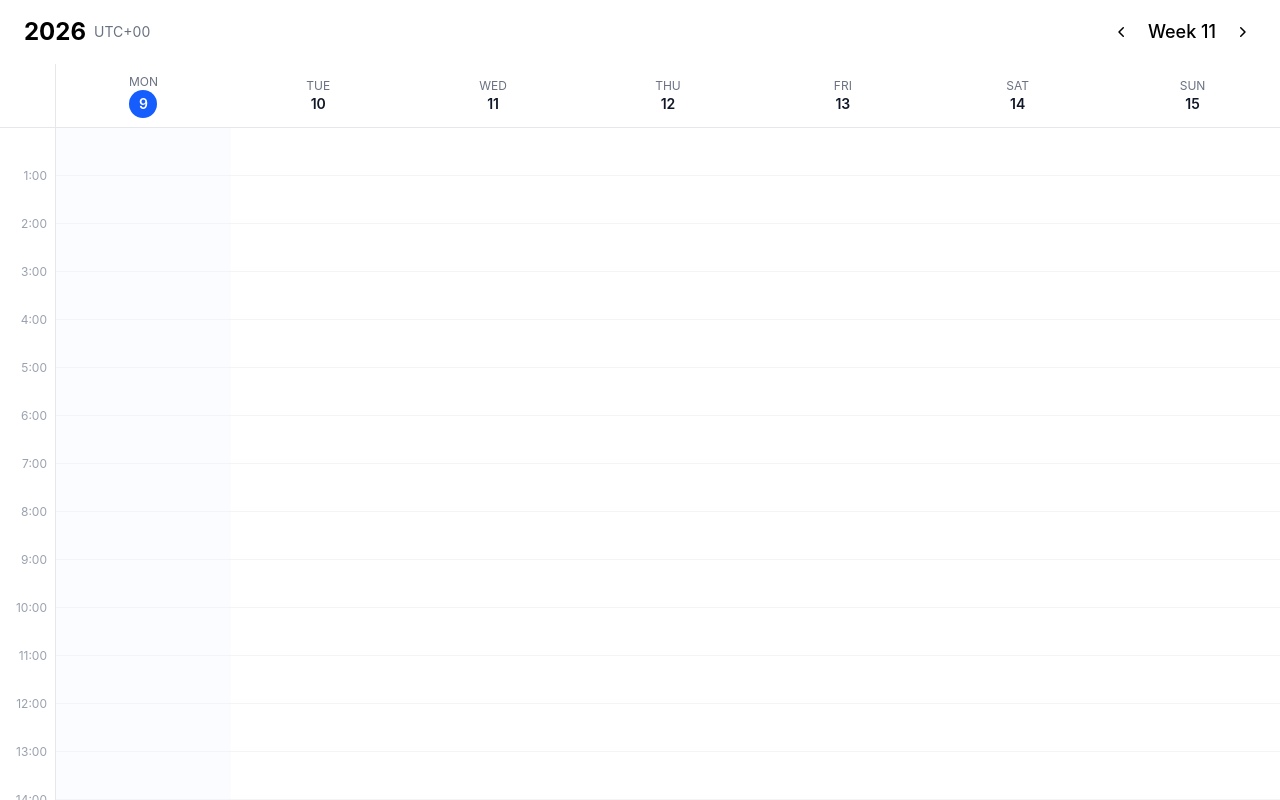
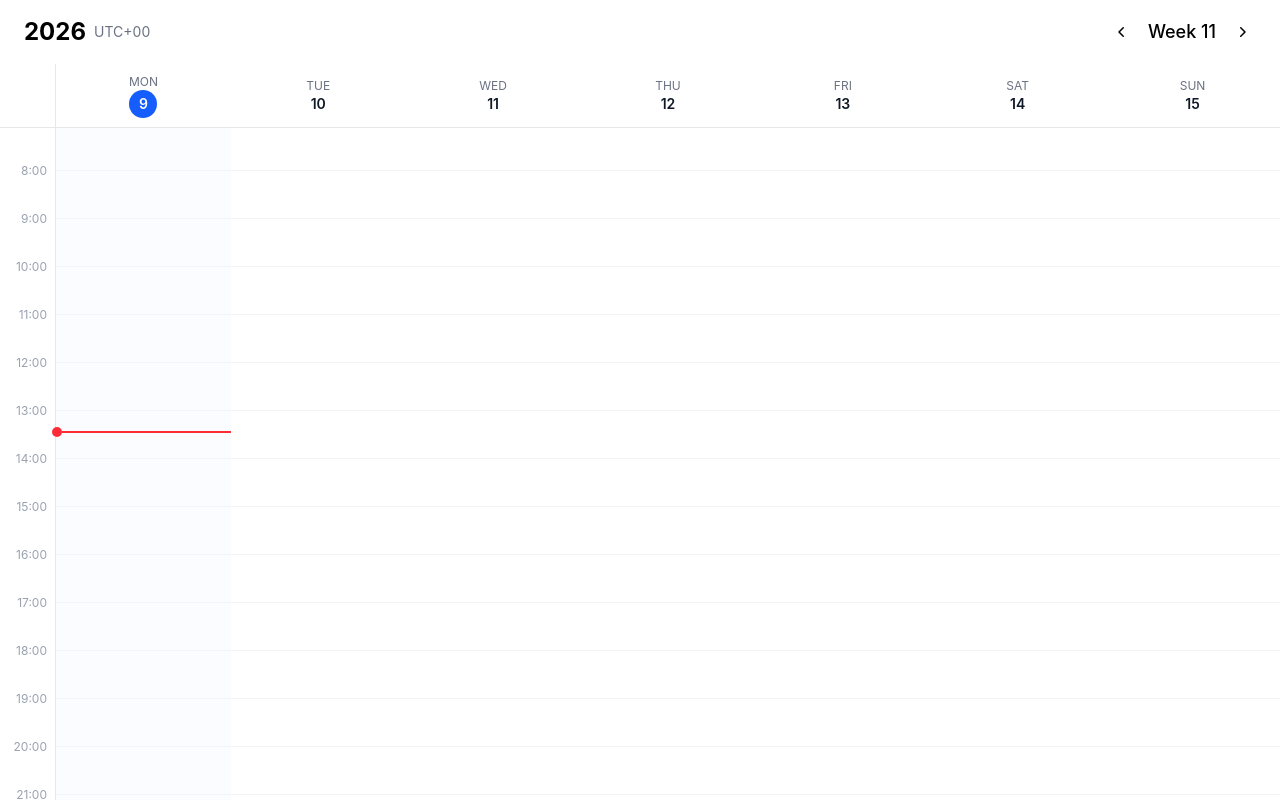
Before and after one commit to paronikyanarmen/swing-calendar-fe, a React (Vite) app: page / in a window 1280 px wide. Built offline with nearby package versions, Linux system fonts and the light colour scheme.

Commit message:
Add current time marker to the current day

```diff
--- a/src/components/Day/Day.tsx
+++ b/src/components/Day/Day.tsx
@@ -1,4 +1,10 @@
 import dayjs from "dayjs";
+import { useEffect, useRef, useState } from "react";
+
+function getCurrentMinutes() {
+    const now = new Date();
+    return now.getHours() * 60 + now.getMinutes();
+}
 
 interface DayProps {
     date: Date;
@@ -9,6 +15,22 @@ export function Day({ date, isToday }: DayProps) {
     const d = dayjs(date);
     const dayName = d.format("ddd");
     const dayNumber = d.date();
+    const [totalMinutes, setTotalMinutes] = useState(getCurrentMinutes);
+    const lineRef = useRef<HTMLDivElement>(null);
+
+    useEffect(() => {
+        if (!isToday) return;
+        const id = setInterval(() => setTotalMinutes(getCurrentMinutes()), 60_000);
+        return () => clearInterval(id);
+    }, [isToday]);
+
+    useEffect(() => {
+        if (isToday && lineRef.current) {
+            lineRef.current.scrollIntoView({ block: "center" });
+        }
+    }, [isToday]);
+
+    const topPx = (totalMinutes / 60) * 48;
 
     return (
         <div className="flex flex-col min-w-0">
@@ -29,6 +51,16 @@ export function Day({ date, isToday }: DayProps) {
                 </span>
             </div>
             <div className="relative flex-1">
+                {isToday && (
+                    <div
+                        ref={lineRef}
+                        className="absolute left-0 right-0 z-20 flex items-center pointer-events-none"
+                        style={{ top: `${topPx}px` }}
+                    >
+                        <div className="w-2.5 h-2.5 rounded-full bg-red-500 -ml-1 shrink-0" />
+                        <div className="flex-1 h-0.5 bg-red-500" />
+                    </div>
+                )}
                 {Array.from({ length: 24 }, (_, hour) => (
                     <div
                         key={hour}
```
